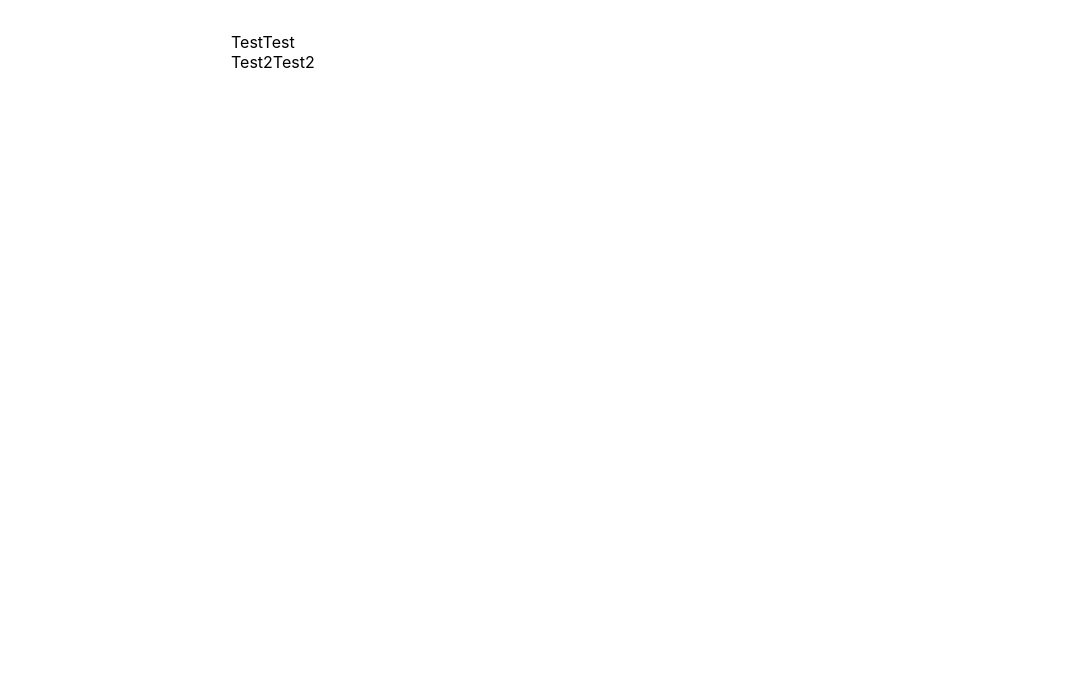
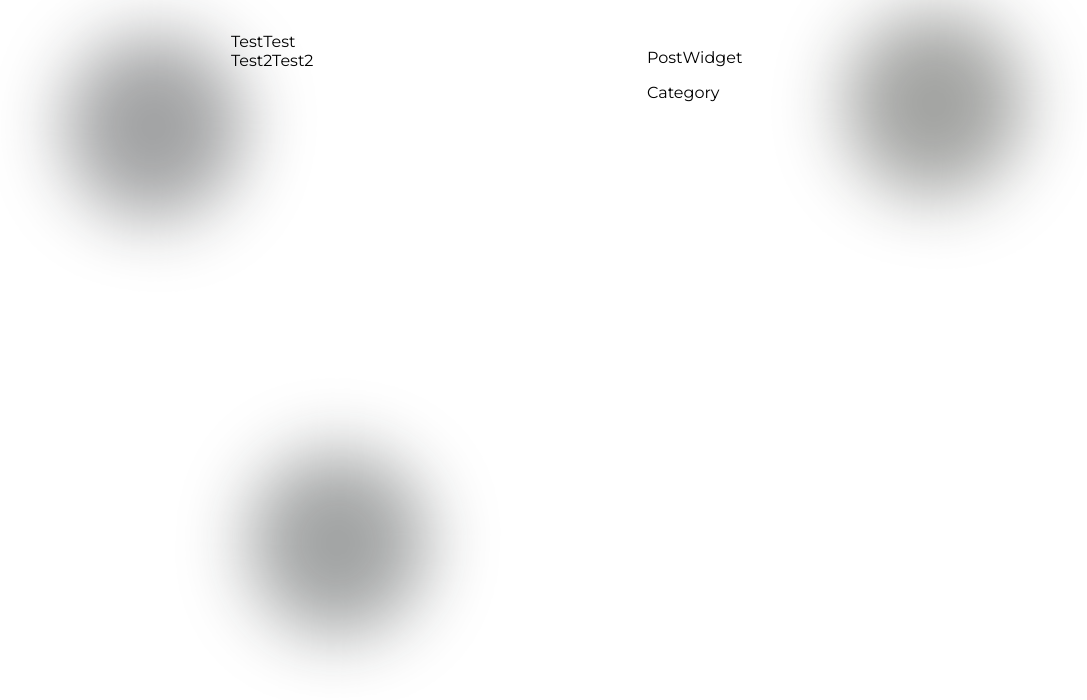
Before and after one commit to MrRahmat/react-blog-app, a Next.js app: page / in a window 1280 px wide. Shown: the top 700 px of the page, without its empty margins (121-1208 px from the left). Built offline with nearby package versions, Linux system fonts and the light colour scheme.

Commit message:
Added animated background

```diff
--- a/components/Categories.jsx
+++ b/components/Categories.jsx
@@ -3,7 +3,7 @@ import React from 'react';
 const Categories = () => {
     return (
         <div>
-
+            <p>Category</p>
         </div>
     );
 };
--- /dev/null
+++ b/components/Header.jsx
@@ -0,0 +1,11 @@
+import React from 'react';
+
+const Header = () => {
+    return(
+        <div>
+            Header
+        </div>
+    )
+};
+
+export default Header;
--- a/components/PostWidget.jsx
+++ b/components/PostWidget.jsx
@@ -3,7 +3,7 @@ import React from 'react';
 const PostWidget = () => {
     return (
         <div>
-
+            <p>PostWidget</p>
         </div>
     );
 }
--- a/components/Postcard.jsx
+++ b/components/Postcard.jsx
@@ -1,9 +1,10 @@
 import React from 'react';
 
-const Postcard = () => {
+const Postcard = ({ post }) => {
     return (
         <div>
-
+            {post.title}
+            {post.excerpt}
         </div>
     );
 };
--- /dev/null
+++ b/components/index.js
@@ -0,0 +1,4 @@
+export {default as PostCard} from './Postcard';
+export {default as Categories} from './Categories';
+export {default as PostWidget} from './PostWidget';
+export {default as Header} from './Header';
--- a/pages/_app.js
+++ b/pages/_app.js
@@ -1,4 +1,4 @@
-import '../styles/globals.css'
+import '../styles/globals.scss'
 
 function MyApp({ Component, pageProps }) {
   return <Component {...pageProps} />
--- a/pages/index.js
+++ b/pages/index.js
@@ -1,5 +1,6 @@
-import Head from 'next/head'
-import styles from '../styles/Home.module.css'
+import Head from 'next/head';
+import { PostCard, PostWidget, Categories } from "../components";
+import styles from '../styles/Home.module.scss'
 
 const posts = [
     {title: 'Test', excerpt: 'Test'},
@@ -15,17 +16,15 @@ export default function Home() {
       </Head>
       <div className={styles.content}>
           <div className={styles.post_info}>
-              {posts.map((post, index) => (
-                  <div>
-                      {post.title}
-                      {post.excerpt}
-                  </div>
+              {posts.map((post) => (
+                  <PostCard post={post} key={post.title}/>
               ))}
           </div>
 
           <div className={styles.post}>
             <div className={styles.post_1}>
-
+                  <PostWidget/>
+                <Categories/>
             </div>
           </div>
       </div>
--- a/styles/globals.css
+++ /dev/null
@@ -1,16 +0,0 @@
-html,
-body {
-  padding: 0;
-  margin: 0;
-  font-family: -apple-system, BlinkMacSystemFont, Segoe UI, Roboto, Oxygen,
-    Ubuntu, Cantarell, Fira Sans, Droid Sans, Helvetica Neue, sans-serif;
-}
-
-a {
-  color: inherit;
-  text-decoration: none;
-}
-
-* {
-  box-sizing: border-box;
-}
--- /dev/null
+++ b/styles/globals.scss
@@ -0,0 +1,70 @@
+@import url('https://fonts.googleapis.com/css2?family=Montserrat:wght@300;400;700&display=swap');
+html,
+body {
+  padding: 0;
+  margin: 0;
+  font-family: 'Montserrat', sans-serif;
+  &:before{
+    content: '';
+    width: 100%;
+    height: 100vh;
+    z-index: -1;
+    left: 0;
+    top: 0;
+  }
+}
+// ANIMATION BELOW
+@mixin dots($count) {
+  $text-shadow: ();
+  @for $i from 0 through $count {
+    $text-shadow: $text-shadow,
+    (-.9+(random()) * 4) + em
+    (-.9+(random()) * 4) + em
+    5px
+    hsla(random() * 400, 10%, 10%,.4);
+  }
+  text-shadow: $text-shadow;
+}
+
+html {
+  overflow: hidden;
+}
+
+head {
+  display: block;
+  font-size: 120px;
+  color: transparent;
+  &:before, &:after{
+    position: fixed;
+    top: 50%;
+    left: 50%;
+    width: 5em;
+    height: 5em;
+    content: ' . ';
+    mix-blend-mode: screen;
+    animation: 80s -40s move infinite ease-in-out alternate;
+  }
+}
+
+head{
+  &::before {
+    @include dots(60);
+    animation-duration: 80s;
+    animation-delay: -2s;
+  }
+
+  &::after {
+    @include dots(60);
+    animation-duration: 90s;
+    animation-delay: -1s;
+  }
+}
+
+@keyframes move {
+  from {
+    transform: rotate(0deg) scale(14) translateX(-20px);
+  }
+  to {
+    transform: rotate(360deg) scale(18) translateX(20px);
+  }
+}
```
Also changed, not shown: styles/Home.module.scss (renamed from styles/Home.module.css), 1 other file (tests, documents, lock files or other folders).
